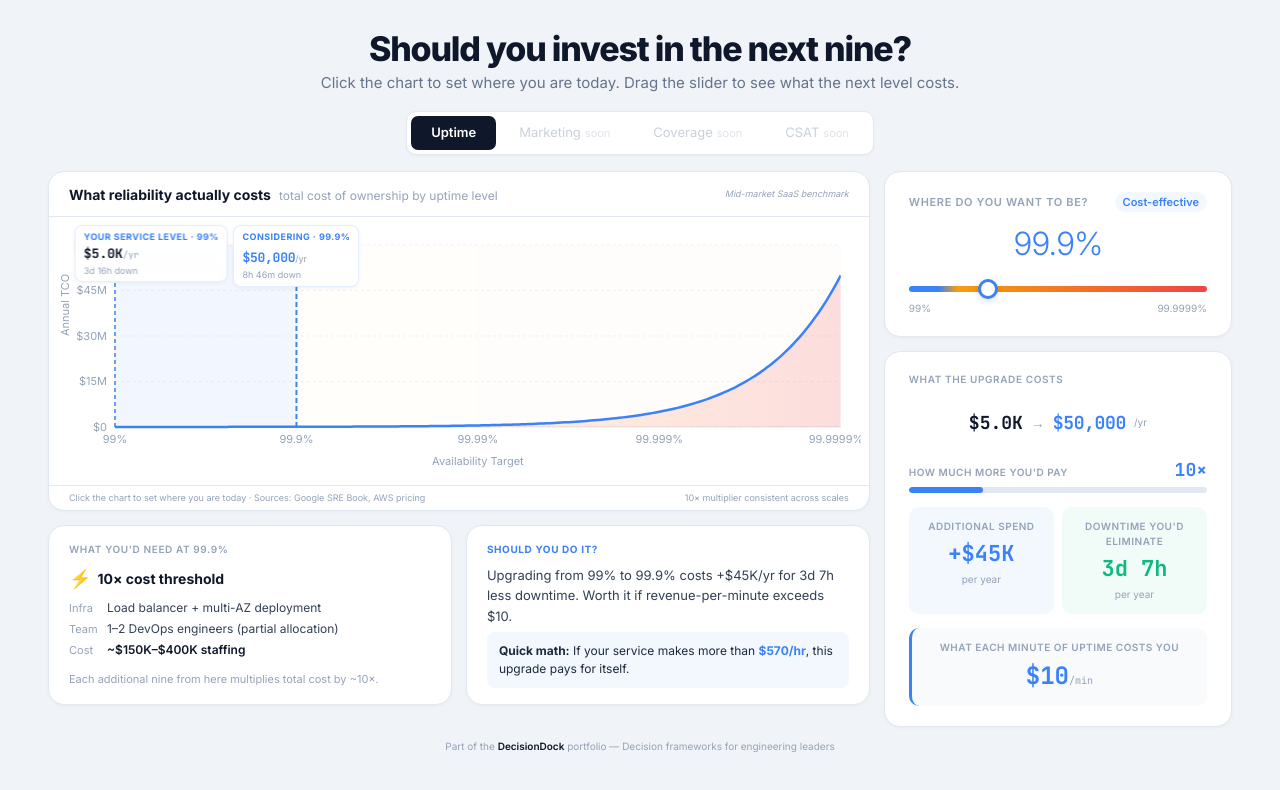
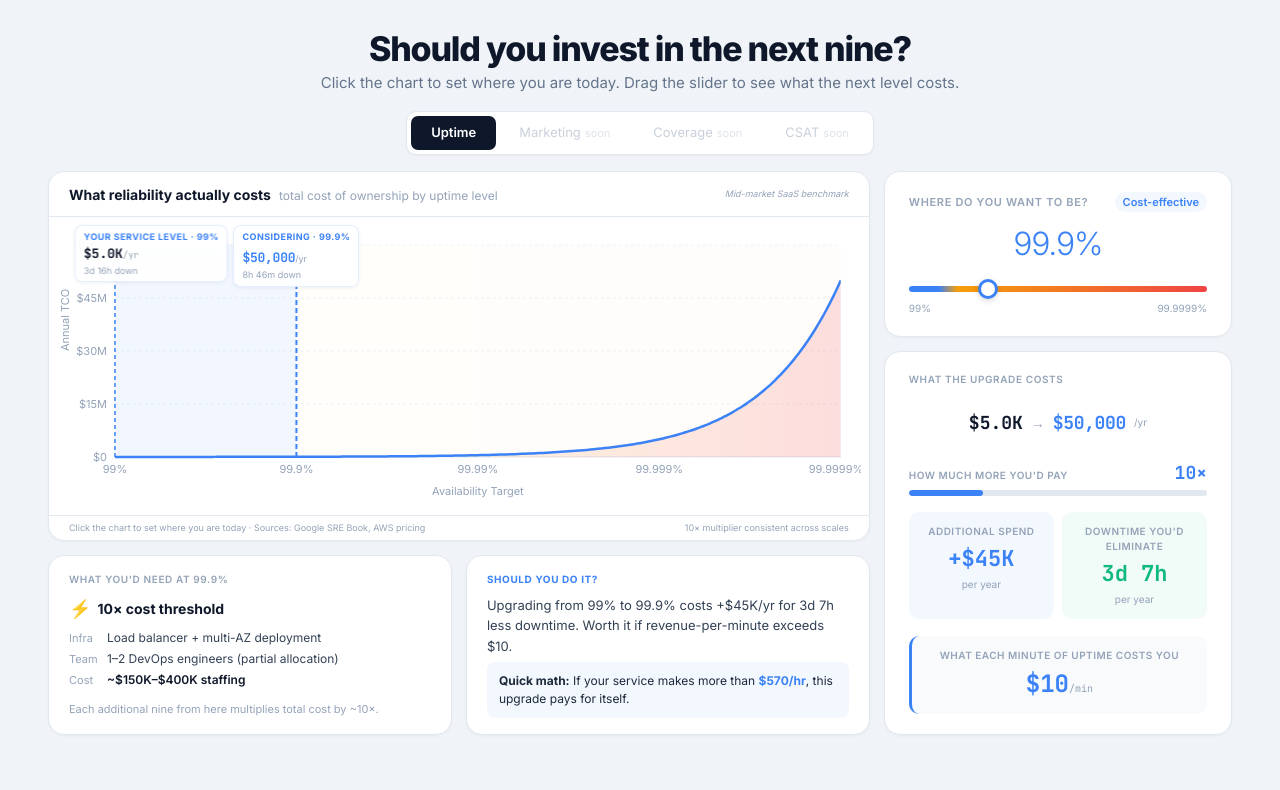
Before and after one commit to sujeethsenthil/DecisionDock, a Next.js app: page / in a window 1280 px wide. Shown: the top 790 px of the page. Built offline with nearby package versions, Linux system fonts and the light colour scheme.

Commit message:
UI fixes

```diff
--- a/app/page.tsx
+++ b/app/page.tsx
@@ -1,6 +1,5 @@
 import { HeroHeadline } from "@/components/hero/HeroHeadline";
 import { Calculator } from "@/components/calculator/Calculator";
-import { SiteFooter } from "@/components/footer/SiteFooter";
 
 export default function Home() {
   return (
@@ -8,7 +7,6 @@ export default function Home() {
       <div style={{ maxWidth: 1320, margin: "0 auto", padding: "30px 48px 16px" }}>
         <HeroHeadline />
         <Calculator />
-        <SiteFooter />
       </div>
     </main>
   );
--- a/components/calculator/Calculator.tsx
+++ b/components/calculator/Calculator.tsx
@@ -41,7 +41,7 @@ export function Calculator() {
       </div>
 
       {/* Main grid */}
-      <div style={{ display: "flex", gap: g }}>
+      <div style={{ display: "flex", gap: g, alignItems: "stretch" }}>
         {/* Left column: chart + bottom tiles */}
         <div style={{ flex: "1 1 68%", minWidth: 420, display: "flex", flexDirection: "column", gap: g }}>
           <CostCurveChart data={uptimeCurve} current={current} target={target} isUpgrade={isUpgrade} onSetCurrent={handleSetCurrent} tokens={T} />
--- a/lib/hooks.ts
+++ b/lib/hooks.ts
@@ -35,7 +35,7 @@ export function useTokens(h: number) {
       pad: "28px 44px 16px",
       hero: 34, sub: 15, heroMb: 18,
       tabPad: "7px 20px", tabFs: 13, tabMb: 16,
-      gap: 14, chartMinH: 340, botMinH: 145,
+      gap: 14, chartMinH: 370, botMinH: 145,
       chartTFs: 14, chartSFs: 12, srcFs: 9,
       chartMarginL: 66, chartMarginR: 28,
       rPad: "20px 24px", rNumFs: 32, rLabelFs: 10,
```
